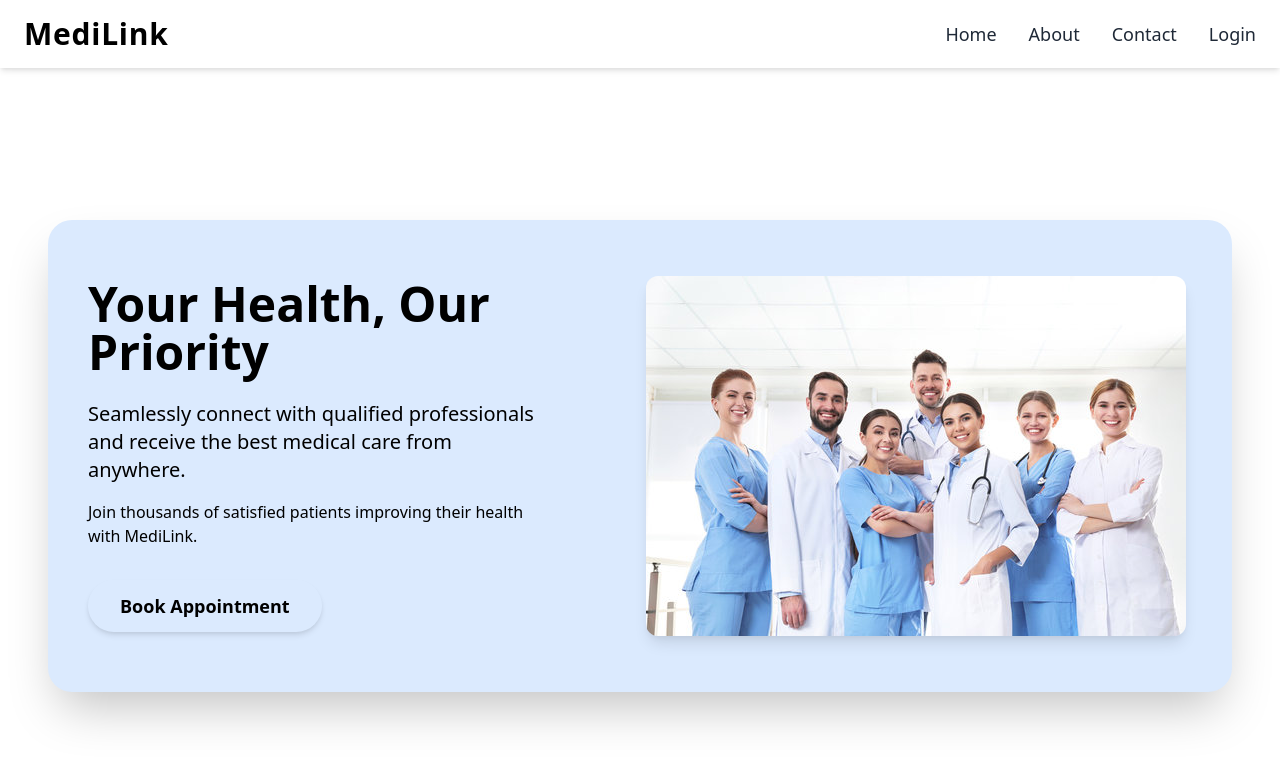
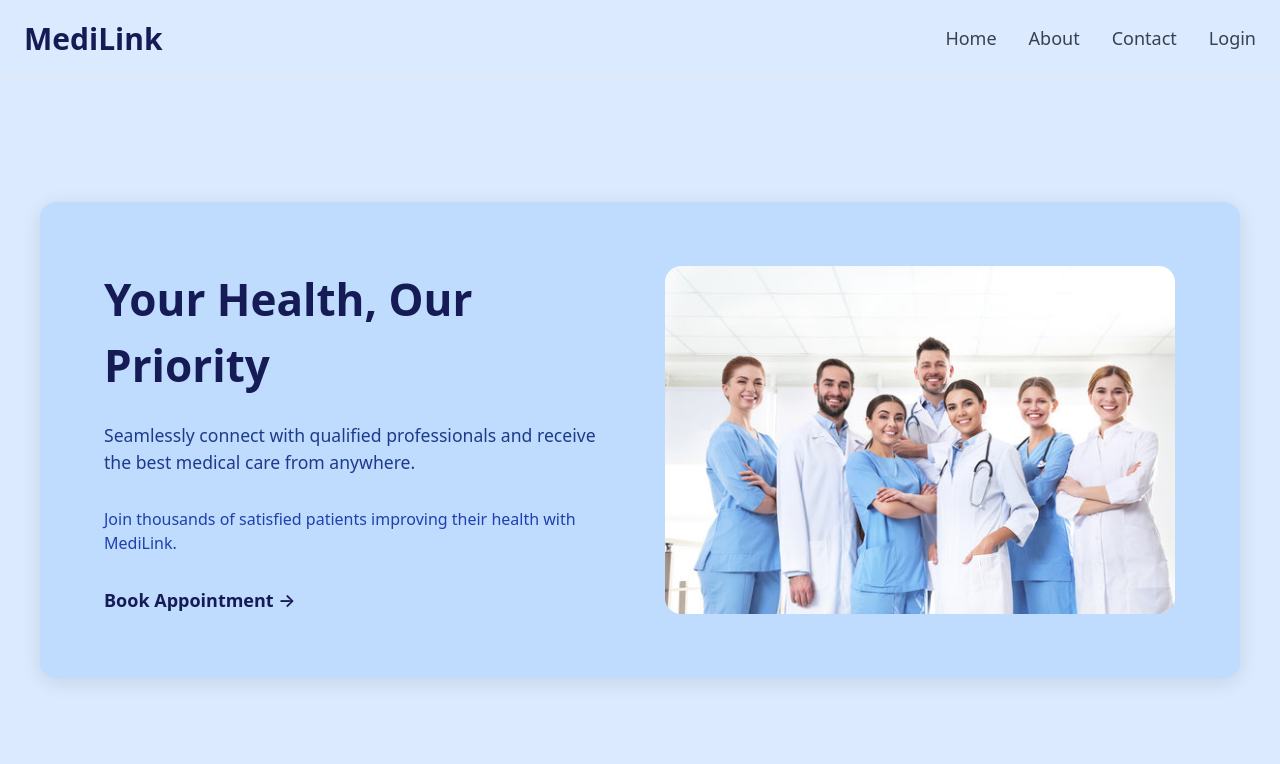
Before and after one commit to SalviVishakha/Medilink-, a React (Create React App) app in the folder frontend/: page / in a window 1280 px wide. Shown: the top 764 px of the page. Built offline with nearby package versions, Linux system fonts and the light colour scheme; the HTML template or start-up script is replaced by a standard one.

Commit message:
updated home

```diff
--- /dev/null
+++ b/frontend/src/components/Home.css
@@ -0,0 +1,130 @@
+/* General Layout */
+.home-container {
+  min-height: 100vh;
+  background-color: #dbeafe; /* Light blue background */
+  display: flex;
+  flex-direction: column;
+}
+
+/* Navbar Styles */
+.navbar {
+  display: flex;
+  justify-content: space-between;
+  align-items: center;
+  padding: 1rem 1.5rem;
+ background-color: #dbeafe;
+  border-bottom: 1px solid #e5e7eb;
+  position: fixed;
+  top: 0;
+  left: 0;
+  width: 100%;
+  z-index: 10;
+}
+
+.logo {
+  color: #151B54; /* Dark Blue */
+  font-size: 1.875rem;
+  font-weight: bold;
+}
+
+.nav-links {
+  display: flex;
+  gap: 2rem;
+  font-size: 1.125rem;
+  font-weight: 500;
+  color: #374151;
+  cursor: pointer;
+}
+
+.nav-links li:hover {
+  color: #151B54;
+}
+
+/* Hero Section */
+.hero-section {
+  flex: 1;
+  margin-top: 5rem;
+  padding: 1.5rem;
+  display: flex;
+  justify-content: center;
+  align-items: center;
+}
+
+.hero-content {
+  display: flex;
+  flex-direction: column;
+  background-color: #bfdbfe; /* Slightly darker blue container */
+  border-radius: 1rem;
+  padding: 4rem;
+  box-shadow: 0 4px 20px rgba(0, 0, 0, 0.1);
+  max-width: 1200px;
+  width: 100%;
+  gap: 2.5rem;
+}
+
+@media (min-width: 768px) {
+  .hero-content {
+    flex-direction: row;
+    gap: 3rem;
+  }
+}
+
+/* Hero Text */
+.hero-text {
+  flex: 1;
+  text-align: center;
+}
+
+@media (min-width: 768px) {
+  .hero-text {
+    text-align: left;
+  }
+}
+
+.hero-text h1 {
+  font-size: 2.75rem;
+  font-weight: bold;
+  color: #151B54; /* Dark blue */
+  margin-bottom: 1.5rem;
+}
+
+.subtext {
+  font-size: 1.1rem;
+  color: #1e3a8a;
+  margin-bottom: 2rem;
+}
+
+.subsubtext {
+  font-size: 1rem;
+  color: #1e40af;
+  margin-bottom: 2rem;
+}
+
+/* CTA Button */
+.cta-button {
+  font-size: 1.125rem;
+  font-weight: 600;
+  color: #151B54;
+  background: none;
+  border: none;
+  cursor: pointer;
+}
+
+.cta-button:hover {
+  text-decoration: underline;
+}
+
+/* Hero Image */
+.hero-image {
+  flex: 1;
+  display: flex;
+  justify-content: center;
+}
+
+.hero-image img {
+  width: 700px;
+  max-width: 510px;
+  height: auto;
+  border-radius: 1rem;
+  object-fit: cover;
+}
--- a/frontend/src/components/Home.jsx
+++ b/frontend/src/components/Home.jsx
@@ -1,57 +1,44 @@
 import React from 'react';
 import doctorImage from '../assets/doctor.jpg';
 import { useNavigate } from 'react-router-dom';
+import './Home.css'; // Import external CSS
 
 const Home = () => {
   const navigate = useNavigate();
 
   return (
-    <div className="min-h-screen bg-[#191970] flex flex-col">
+    <div className="home-container">
       {/* Navbar */}
-      <nav className="flex justify-between items-center px-6 py-4 shadow-md bg-white fixed top-0 left-0 w-full z-10">
-        <div className="text-[#5d2421] text-3xl font-extrabold tracking-wide">MediLink</div>
-        <ul className="flex space-x-8 text-gray-800 font-medium text-lg">
-          <li className="hover:text-[#5d2421] transition duration-200 cursor-pointer">Home</li>
-          <li className="hover:text-[#5d2421] transition duration-200 cursor-pointer">About</li>
-          <li className="hover:text-[#5d2421] transition duration-200 cursor-pointer">Contact</li>
-          <li
-            className="hover:text-[#5d2421] transition duration-200 cursor-pointer"
-            onClick={() => navigate('/login')}
-          >
-            Login
-          </li>
+      <nav className="navbar">
+        <div className="logo">MediLink</div>
+        <ul className="nav-links">
+          <li>Home</li>
+          <li>About</li>
+          <li>Contact</li>
+          <li onClick={() => navigate('/login')}>Login</li>
         </ul>
       </nav>
 
       {/* Hero Section */}
-      <div className="flex justify-center items-center flex-1 mt-28 px-6 md:px-12">
-        <div className="bg-blue-100 rounded-3xl shadow-2xl px-10 py-14 flex flex-col md:flex-row items-center w-full max-w-7xl">
+      <div className="hero-section">
+        <div className="hero-content">
           {/* Text Content */}
-          <div className="md:w-1/2 text-center md:text-left">
-            <h1 className="text-4xl md:text-5xl font-extrabold text-[#151B54] mb-6 leading-tight">
-              Your Health, Our Priority
-            </h1>
-            <p className="text-lg md:text-xl text-[#151B54] mb-4 max-w-md">
+          <div className="hero-text">
+            <h1>Your Health, Our Priority</h1>
+            <p className="subtext">
               Seamlessly connect with qualified professionals and receive the best medical care from anywhere.
             </p>
-            <p className="text-base text-[#151B54] mb-8 max-w-md">
+            <p className="subsubtext">
               Join thousands of satisfied patients improving their health with MediLink.
             </p>
-            <button
-              onClick={() => navigate('/signup')}
-              className="text-black text-lg px-8 py-3 rounded-full font-semibold shadow-md  transition duration-300"
-            >
-            Book Appointment
+            <button onClick={() => navigate('/signup')} className="cta-button">
+              Book Appointment →
             </button>
           </div>
 
           {/* Image Content */}
-          <div className="md:w-1/2 mt-10 md:mt-0 flex justify-center">
-            <img
-              src={doctorImage}
-              alt="Doctors"
-              className="w-[360px] md:w-[440px] h-auto object-cover rounded-xl shadow-lg"
-            />
+          <div className="hero-image">
+            <img src={doctorImage} alt="Doctors" />
           </div>
         </div>
       </div>
```
